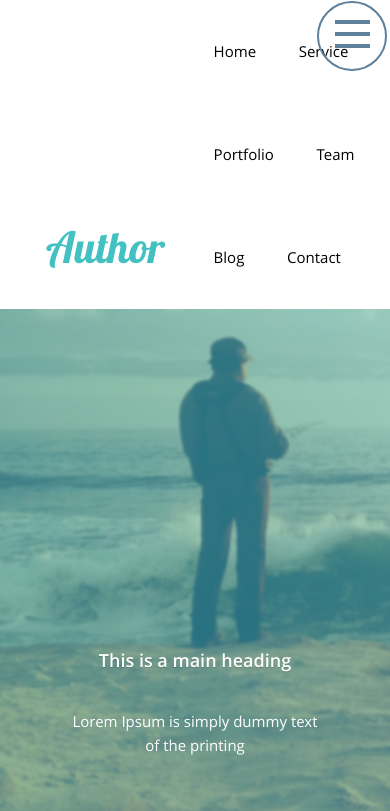
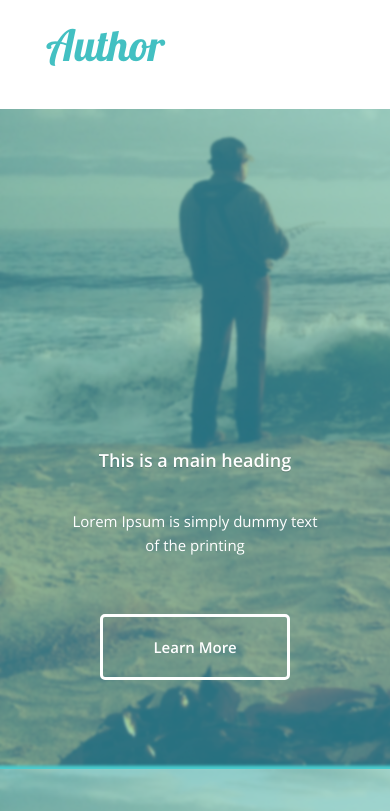
Before and after one commit to Tigooo/tigooo.github.io, a plain HTML site: page index.html in a window 390 px wide. Shown: the top 811 px of the page. Drawn offline with Linux system fonts and the light colour scheme; files whose address does not match are found by name.

Commit message:
Update style.css

```diff
--- a/style.css
+++ b/style.css
@@ -645,14 +645,14 @@ footer p {
         text-align: center;
     }
 }
-@media  (mix-width:785px) {
+@media (max-width:785px) {
   .pure-toggle-label[data-toggle-label='left'] {
     display: none;
   }
 
 }
 @media (max-width:785px) {
-  menu {
+  .header_content menu {
     display: none;
   }
   .pure-toggle-label[data-toggle-label='left'] {
@@ -661,7 +661,7 @@ footer p {
   }
 }
 
-@media (max-width:700px) {
+@media  (max-width:700px) {
     .service {
         width: 48%;
         padding-top: 5rem;
```
